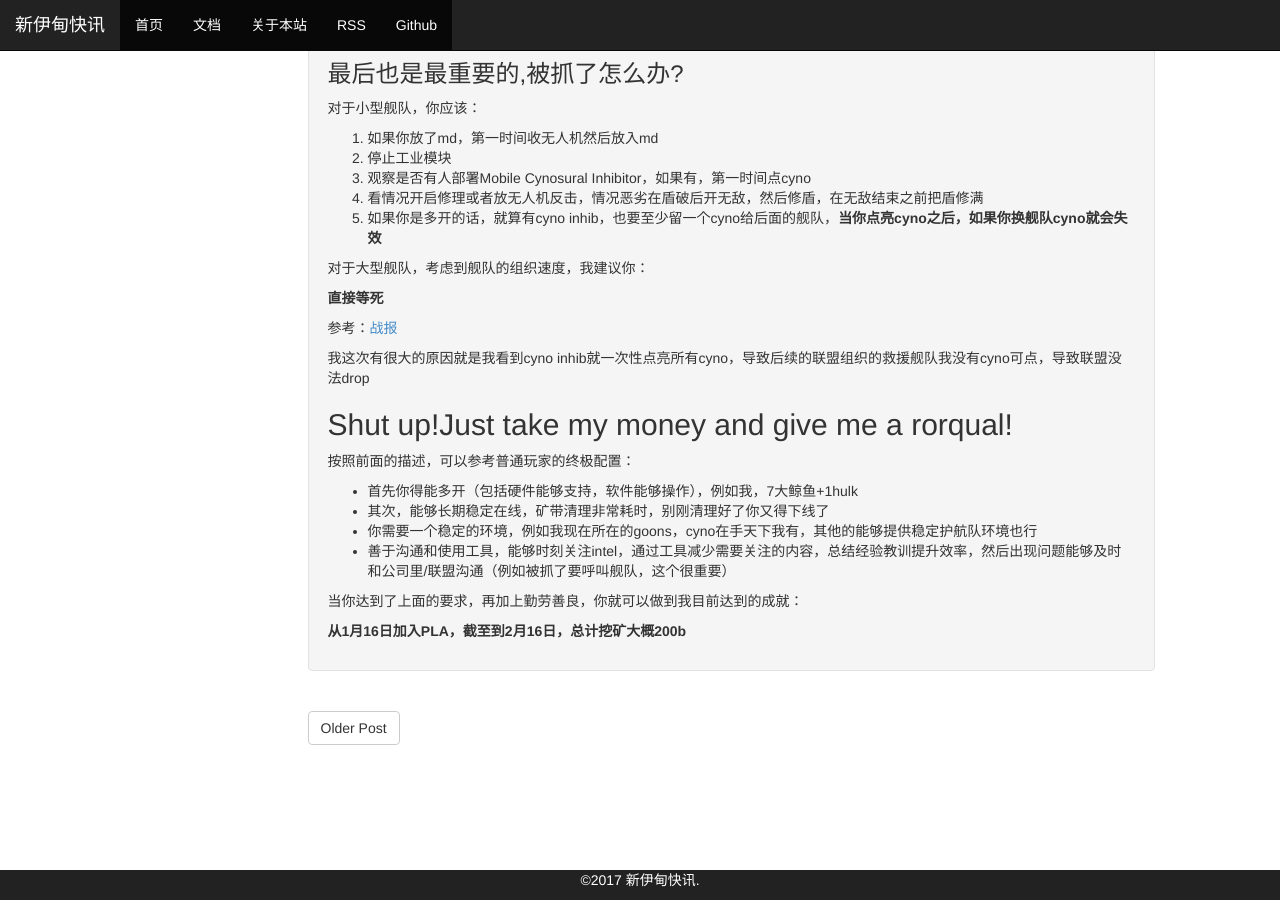
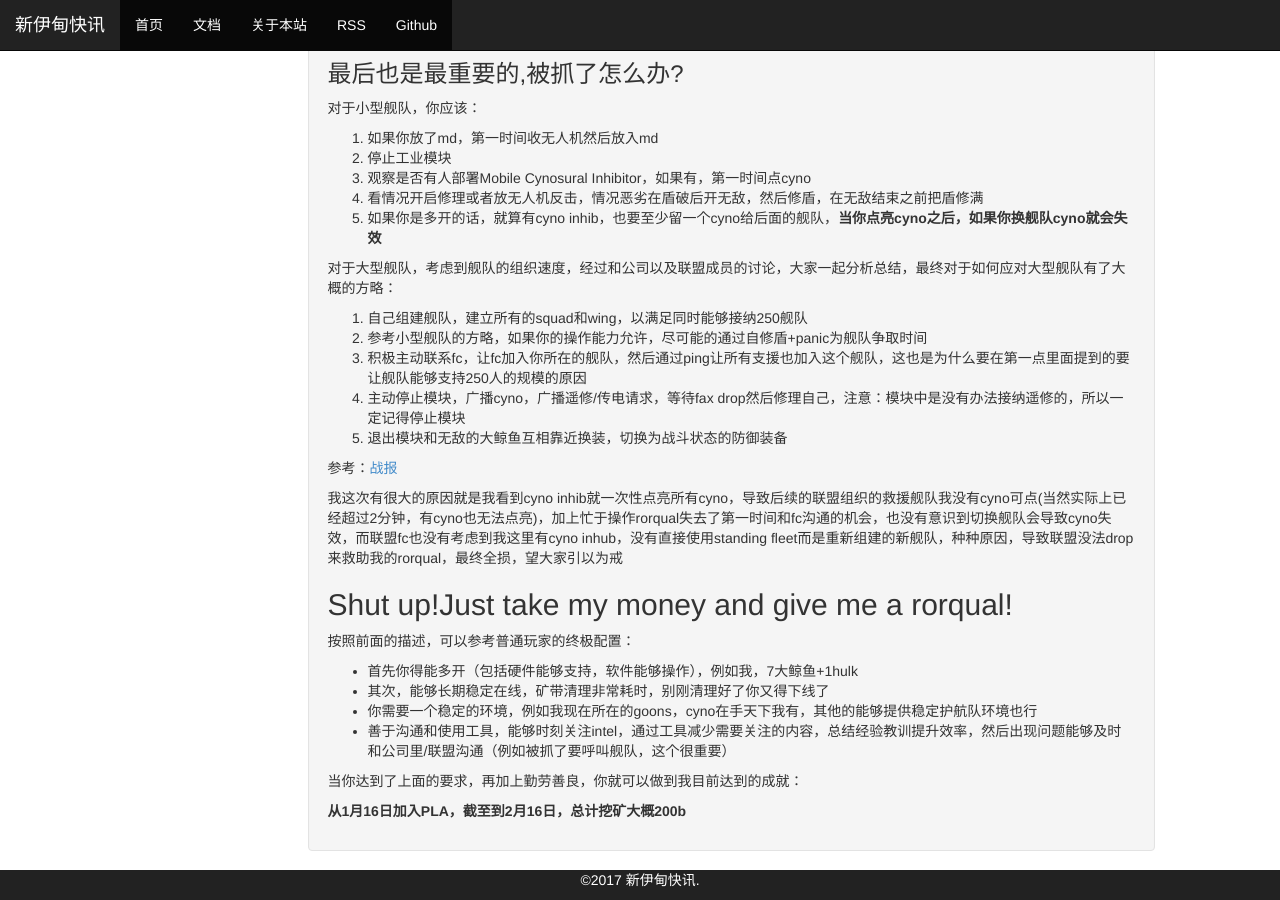
Before and after one commit to zhang98722/zhang98722.github.io, a Jekyll site: the page built from _posts/2017-03-13-guide-of-rorqual-mining.md, in a window 1280 px wide and 900 px high, scrolled down 7108 px. Built offline with Jekyll 4.4.1, drawn with Linux system fonts in a browser that asks for light colours; comment, search, counter and statistics services are not loaded.

Commit message:
Update 2017-03-13-guide-of-rorqual-mining.md

```diff
--- a/_posts/2017-03-13-guide-of-rorqual-mining.md
+++ b/_posts/2017-03-13-guide-of-rorqual-mining.md
@@ -150,13 +150,17 @@ PANIC技能到3级感觉就够用了，3级也很快，后面感觉意义不大
 4. 看情况开启修理或者放无人机反击，情况恶劣在盾破后开无敌，然后修盾，在无敌结束之前把盾修满
 5. 如果你是多开的话，就算有cyno inhib，也要至少留一个cyno给后面的舰队，__当你点亮cyno之后，如果你换舰队cyno就会失效__
 
-对于大型舰队，考虑到舰队的组织速度，我建议你：
+对于大型舰队，考虑到舰队的组织速度，经过和公司以及联盟成员的讨论，大家一起分析总结，最终对于如何应对大型舰队有了大概的方略：
 
-__直接等死__
+1. 自己组建舰队，建立所有的squad和wing，以满足同时能够接纳250舰队
+2. 参考小型舰队的方略，如果你的操作能力允许，尽可能的通过自修盾+panic为舰队争取时间
+3. 积极主动联系fc，让fc加入你所在的舰队，然后通过ping让所有支援也加入这个舰队，这也是为什么要在第一点里面提到的要让舰队能够支持250人的规模的原因
+4. 主动停止模块，广播cyno，广播遥修/传电请求，等待fax drop然后修理自己，注意：模块中是没有办法接纳遥修的，所以一定记得停止模块
+5. 退出模块和无敌的大鲸鱼互相靠近换装，切换为战斗状态的防御装备
 
 参考：[战报](http://evf-eve.com/services/brcat/?s=4769&b=7430611&e=150&t=bb&ro=26.1)
 
-我这次有很大的原因就是我看到cyno inhib就一次性点亮所有cyno，导致后续的联盟组织的救援舰队我没有cyno可点，导致联盟没法drop
+我这次有很大的原因就是我看到cyno inhib就一次性点亮所有cyno，导致后续的联盟组织的救援舰队我没有cyno可点(当然实际上已经超过2分钟，有cyno也无法点亮)，加上忙于操作rorqual失去了第一时间和fc沟通的机会，也没有意识到切换舰队会导致cyno失效，而联盟fc也没有考虑到我这里有cyno inhub，没有直接使用standing fleet而是重新组建的新舰队，种种原因，导致联盟没法drop来救助我的rorqual，最终全损，望大家引以为戒
 
 ## Shut up!Just take my money and give me a rorqual! ##
 
```
